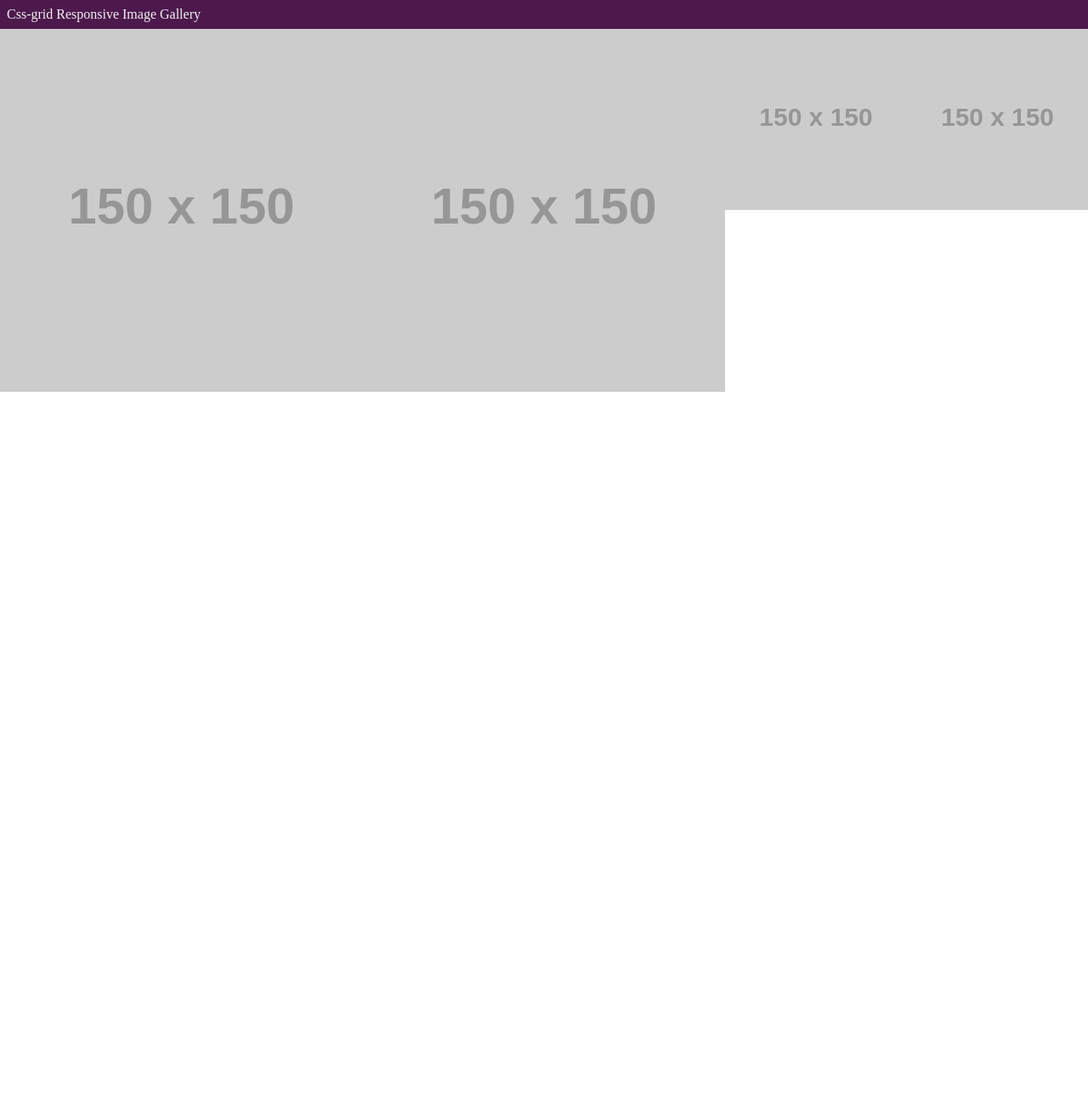
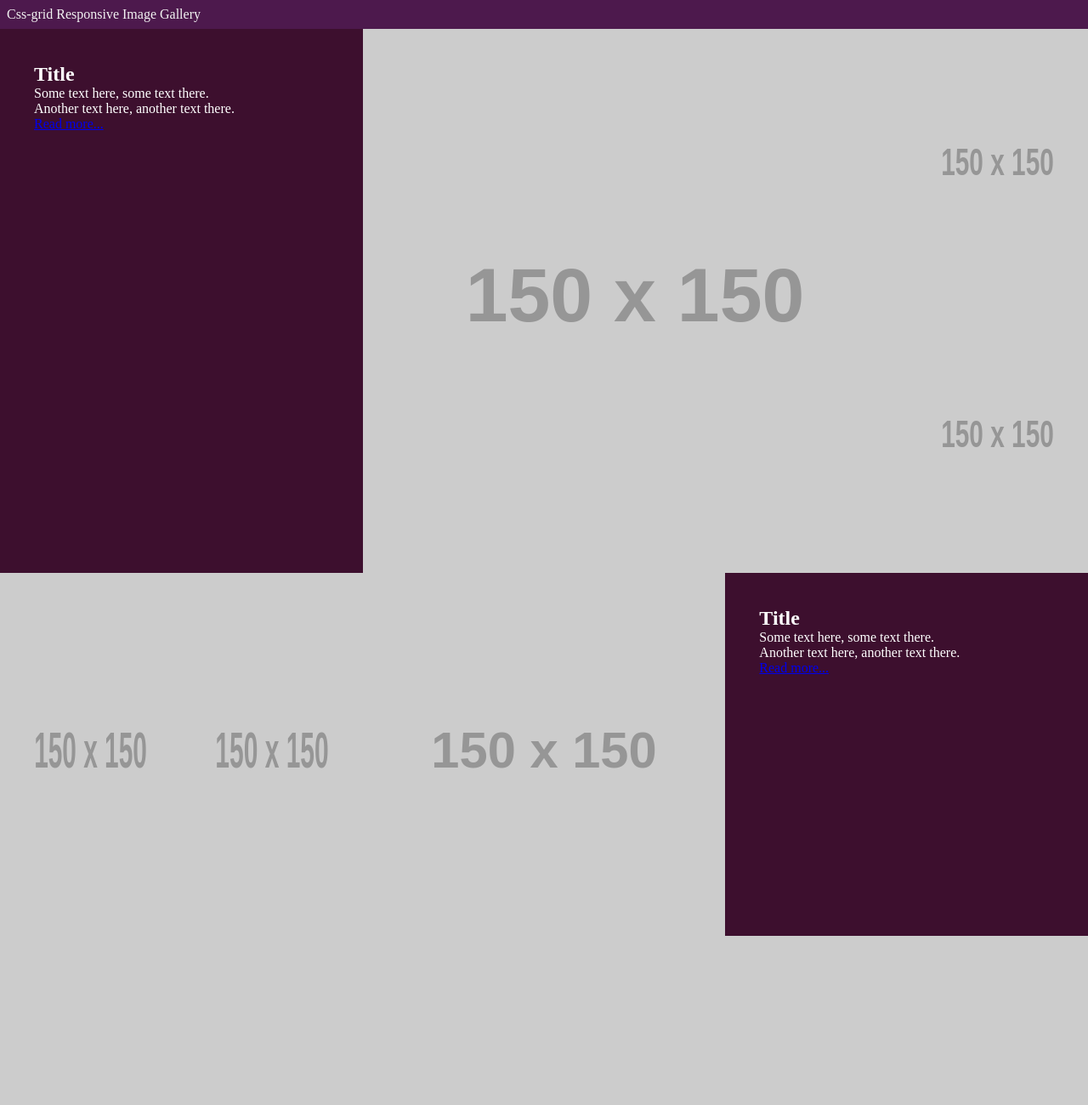
Before and after one commit to disgraceful/ImageGallery, a plain HTML site: page index.html in a window 1280 px wide. Shown: the top 1300 px of the page at 85% size. Before the commit the page ends 800 px from the top, so only its background shows below. Drawn offline with Linux system fonts and the light colour scheme; placeholder pictures from the web are drawn by us; a web font is replaced by a local one.

Commit message:
Finish layout grid

```diff
--- a/css/style.css
+++ b/css/style.css
@@ -25,9 +25,34 @@ body{
     grid-template-columns: repeat(6, 1fr);
 }
 
-.grid-section-1{
+.text-section-1,
+.text-section-2{
+    background-color: #3d0f2e;
+    color: #fff;
+    padding: 40px;
+}
+
+.text-section-1{
     grid-row: span 2;
     grid-column: span 2;
+}
+
+.text-section-2{
+    grid-column: span 2;
+}
+
+
+.img-section-1{
+    grid-row: span 2;
+    grid-column: span 3;
+}
+
+.img-section-6{
+    grid-column: span 2;
+}
+
+.img-section-7{
+    grid-column: span 3;
 }
 
 .grid-img{
--- a/index.html
+++ b/index.html
@@ -1,11 +1,14 @@
 <!DOCTYPE html>
 <html lang="en">
   <head>
-    <meta charset="UTF-8">
-    <meta name="viewport" content="width=device-width, initial-scale=1.0">
-    <meta http-equiv="X-UA-Compatible" content="ie=edge">
-    <link href="https://fonts.googleapis.com/css?family=Montaga&display=swap" rel="stylesheet">
-    <link rel="stylesheet" href="./css/style.css">
+    <meta charset="UTF-8" />
+    <meta name="viewport" content="width=device-width, initial-scale=1.0" />
+    <meta http-equiv="X-UA-Compatible" content="ie=edge" />
+    <link
+      href="https://fonts.googleapis.com/css?family=Montaga&display=swap"
+      rel="stylesheet"
+    />
+    <link rel="stylesheet" href="./css/style.css" />
     <title>Gallerey</title>
   </head>
   <body>
@@ -15,17 +18,79 @@
       </a>
     </header>
     <main class="main">
-        <figure class="grid-section-1">
-            <img class="grid-img" src="https://via.placeholder.com/150" alt="Placeholder">
+      <section class="text-section-1">
+        <h2>Title</h2>
+        <p>
+          Some text here, some text there.
+          <br />
+          Another text here, another text there.
+        </p>
+        <a href="#">Read more...</a>
+      </section>
+      <figure class="img-section-1">
+        <img
+          class="grid-img"
+          src="https://via.placeholder.com/150"
+          alt="Placeholder"
+        />
       </figure>
-        <figure class="grid-section-1">
-                <img class="grid-img" src="https://via.placeholder.com/150" alt="Placeholder">
+      <figure class="img-section-2">
+        <img
+          class="grid-img"
+          src="https://via.placeholder.com/150"
+          alt="Placeholder"
+        />
       </figure>
-        <figure class="grid-section-2">
-                <img class="grid-img" src="https://via.placeholder.com/150" alt="Placeholder">
+      <figure class="img-section-3">
+        <img
+          class="grid-img"
+          src="https://via.placeholder.com/150"
+          alt="Placeholder"
+        />
       </figure>
-        <figure class="grid-section-2">
-                <img class="grid-img" src="https://via.placeholder.com/150" alt="Placeholder">
+      <figure class="img-section-4">
+        <img
+          class="grid-img"
+          src="https://via.placeholder.com/150"
+          alt="Placeholder"
+        />
+      </figure>
+      <figure class="img-section-5">
+        <img
+          class="grid-img"
+          src="https://via.placeholder.com/150"
+          alt="Placeholder"
+        />
+      </figure>
+      <figure class="img-section-6">
+        <img
+          class="grid-img"
+          src="https://via.placeholder.com/150"
+          alt="Placeholder"
+        />
+      </figure>
+      <section class="text-section-2">
+        <h2>Title</h2>
+        <p>
+          Some text here, some text there.
+          <br />
+          Another text here, another text there.
+        </p>
+        <a href="#">Read more...</a>
+      </section>
+      <figure class="img-section-7">
+        <img
+          class="grid-img"
+          src="https://via.placeholder.com/150"
+          alt="Placeholder"
+        />
+      </figure>
+      <figure class="img-section-7">
+        <img
+          class="grid-img"
+          src="https://via.placeholder.com/150"
+          alt="Placeholder"
+        />
       </figure>
     </main>
   </body>
```
Lines whose indentation alone changed are shown as unchanged.
